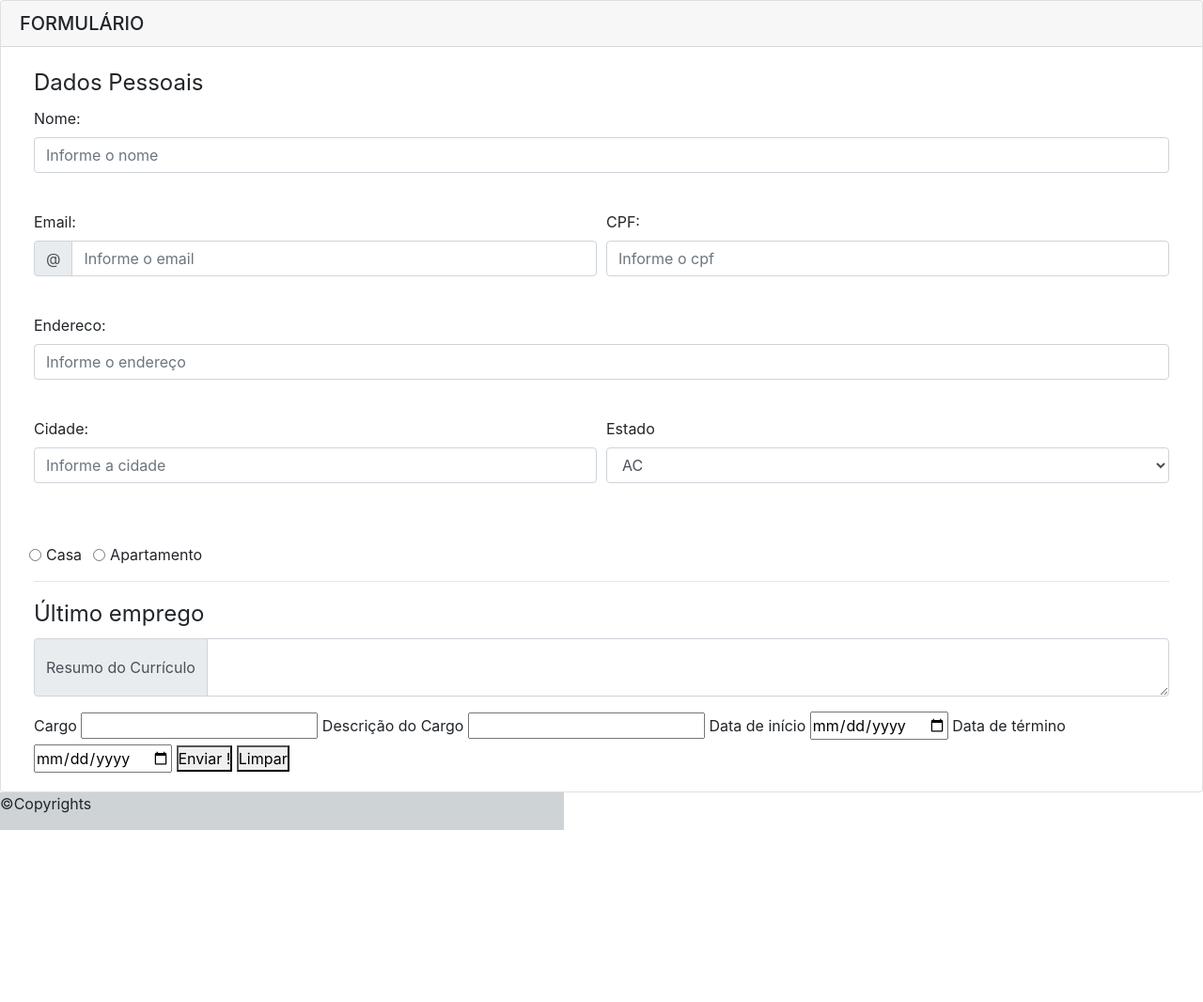
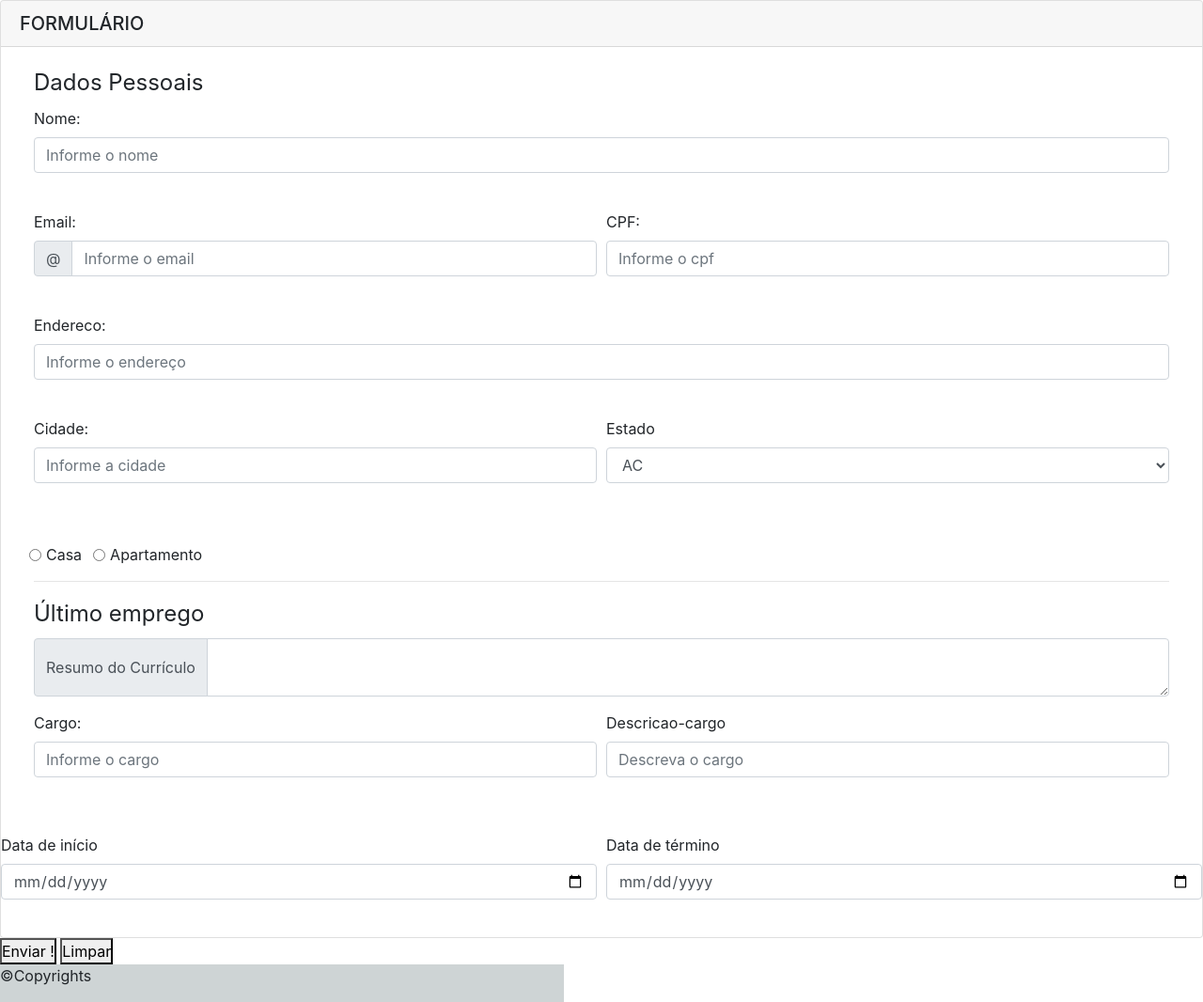
Before and after one commit to RenatoCostaDev/Trybe, a plain HTML site: page exercises/6_2/index.html in a window 1280 px wide. Shown: the whole page at 94% size. Before the commit the page ends 883 px from the top, so only its background shows below. Drawn offline with Linux system fonts and the light colour scheme; files that its build step writes are made by us from their sources.

Commit message:
09- refatorando datas

```diff
--- a/exercises/6_2/index.html
+++ b/exercises/6_2/index.html
@@ -103,17 +103,38 @@
           </div>
         </div>
       </div>
-
-        <label for="cargo">Cargo</label>
-        <input type="text" id="cargo" maxlength="40" required />
-
-        <label for="descricao-cargo">Descrição do Cargo</label>
-        <input type="text" id="descricao-cargo" maxlength="500" required />
-
-        <label for="data-inicio">Data de início</label>
-        <input type="date" id="data-inicio">
-        <label for="data-termino">Data de término</label>
-        <input type="date" id="data-termino">
+      <div class="form-row">
+        <div class="col-12 col-md-6">
+          <div class="form-group">
+            <label for="cargo">Cargo: </label>
+            <input type="text" class="form-control" id="cargo"
+            placeholder="Informe o cargo" maxlength="40" required /><br />
+          </div>
+        </div>
+        <div class="col-12 col-sm-6">
+          <div class="form-group">
+            <label for="descricao-cargo">Descricao-cargo</label>
+            <input type="text" class="form-control" id="descricao-cargo"
+            placeholder="Descreva o cargo" maxlength="500" required /><br />
+          </div>
+          </div>
+        </div>
+      </div>
+      <div class="form-row">
+        <div class="col-12 col-md-6">
+          <div class="form-group">
+            <label for="data-inicio">Data de início</label>
+            <input type="date" class="form-control" id="data-inicio"><br />
+          </div>
+        </div>
+        <div class="col-10 col-sm-6">
+          <div class="form-group">
+            <label for="data-termino">Data de término</label>
+            <input type="date" class="form-control" id="data-termino"><br />
+          </div>
+          </div>
+        </div>
+      </div>
 
 
 
```
